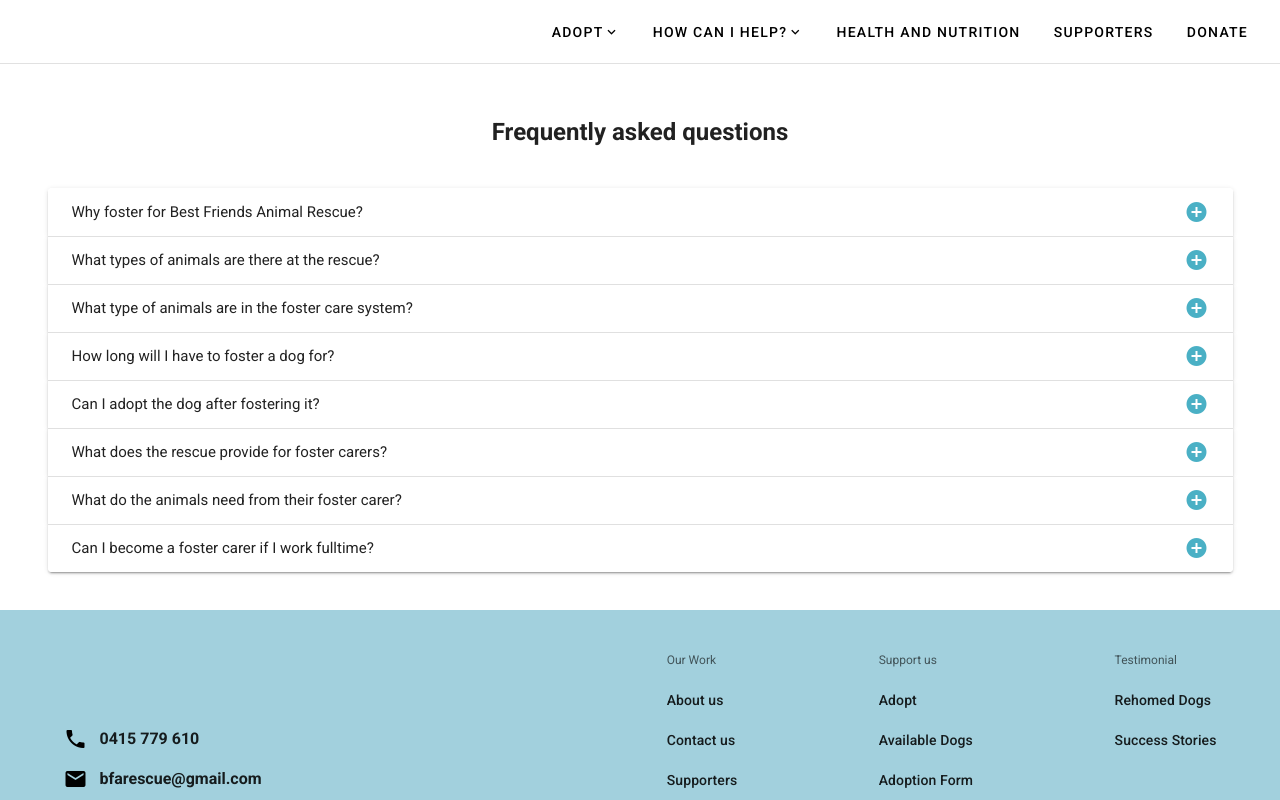
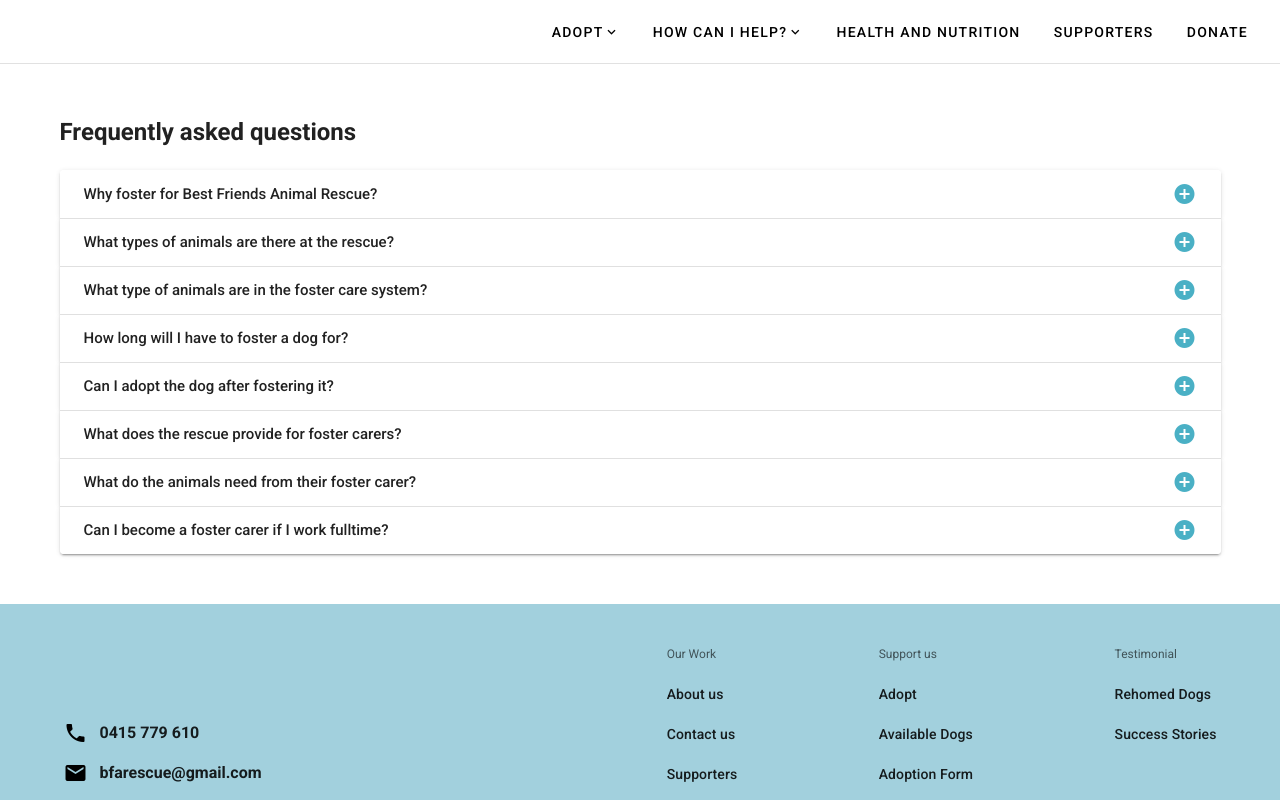
Before and after one commit to codersforcauses/bfa-rescue, a Nuxt app in the folder client/: page /foster in a window 1280 px wide. Shown: the top 800 px of the page. Built offline with nearby package versions, Linux system fonts and the light colour scheme.

Commit message:
add fostering style changes

```diff
--- a/client/pages/foster.vue
+++ b/client/pages/foster.vue
@@ -1,11 +1,10 @@
 <template>
-  <div class="text-center">
-    <h2>Frequently asked questions</h2>
+  <div>
     <v-container class="padded">
-      <v-row justify="center">
+      <h2 class="pb-5">Frequently asked questions</h2>
       <v-expansion-panels accordion focusable>
         <v-expansion-panel v-for="question in questions" :key="question.id">
-            <v-expansion-panel-header>
+          <v-expansion-panel-header class="font-weight-medium">
             {{ question.title }}
             <template v-slot:actions>
               <v-icon color="primary"> mdi-plus-circle </v-icon>
@@ -16,7 +15,6 @@
           </v-expansion-panel-content>
         </v-expansion-panel>
       </v-expansion-panels>
-      </v-row>
     </v-container>
   </div>
 </template>
```
Lines whose indentation alone changed are shown as unchanged.
